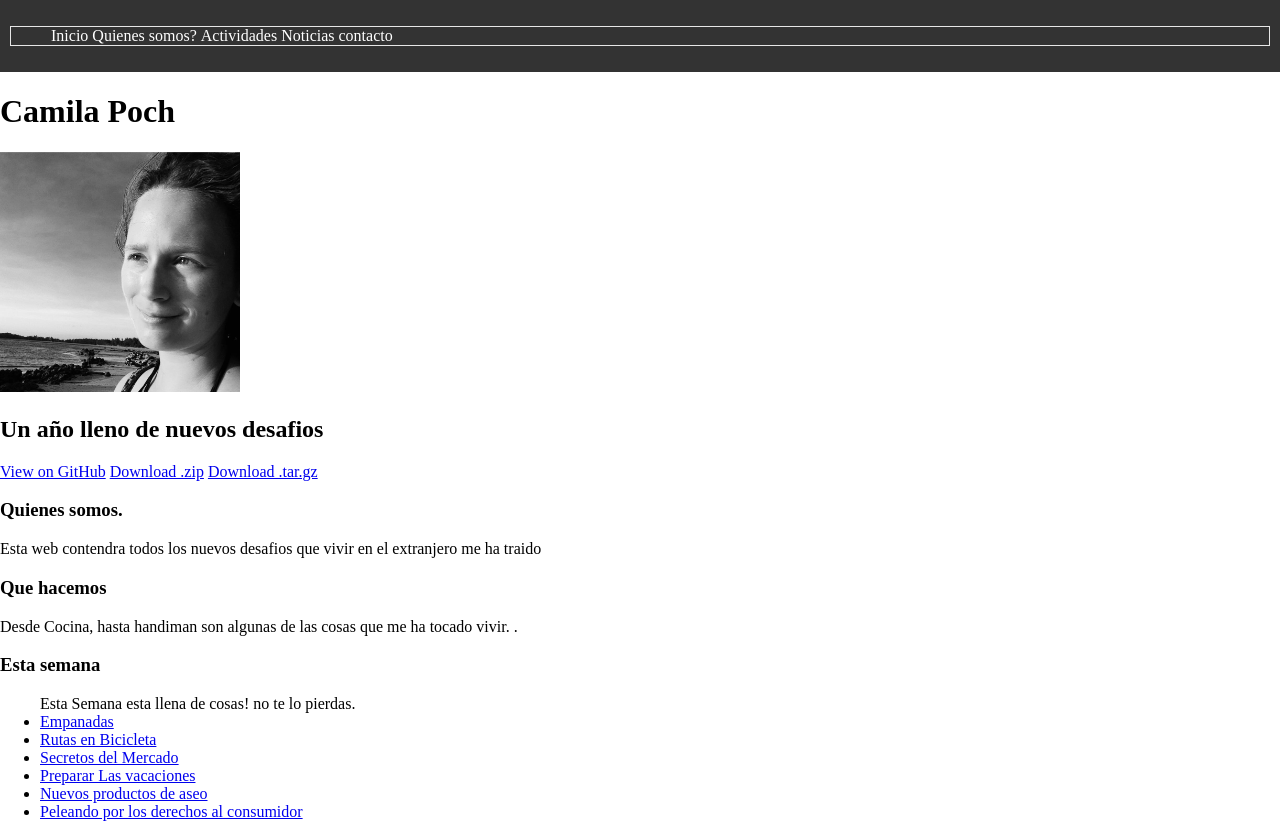
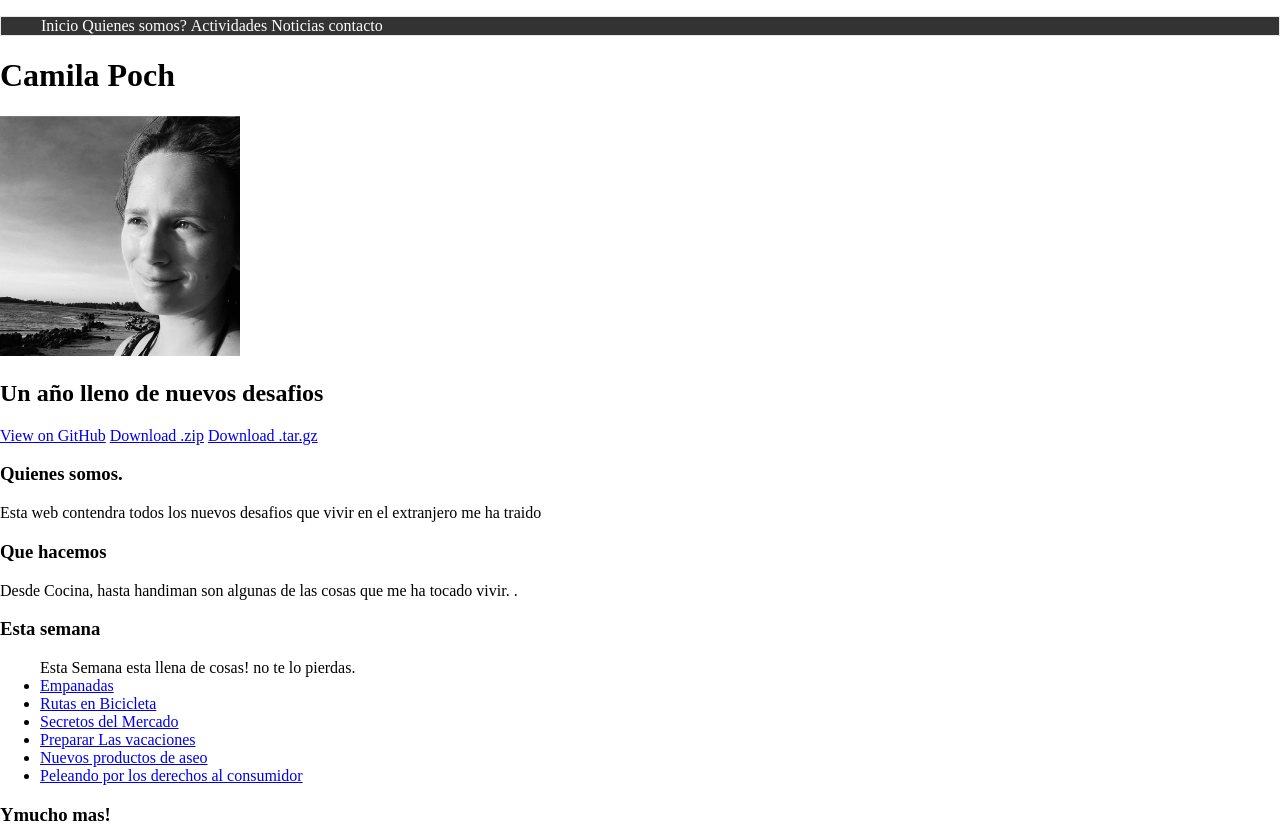
Before and after one commit to ccpoch/First-web, a plain HTML site: page index.html in a window 1280 px wide. Shown: the top 829 px of the page. Drawn offline with Linux system fonts and the light colour scheme.

Commit message:
Update stylesheet.css

```diff
--- a/stylesheets/stylesheet.css
+++ b/stylesheets/stylesheet.css
@@ -5,8 +5,6 @@
   float: center;
   background-color: #333;
   clear:right;
-  color: white;
-  padding: 10px 10px;
 }
 
 .nav ul {
```
